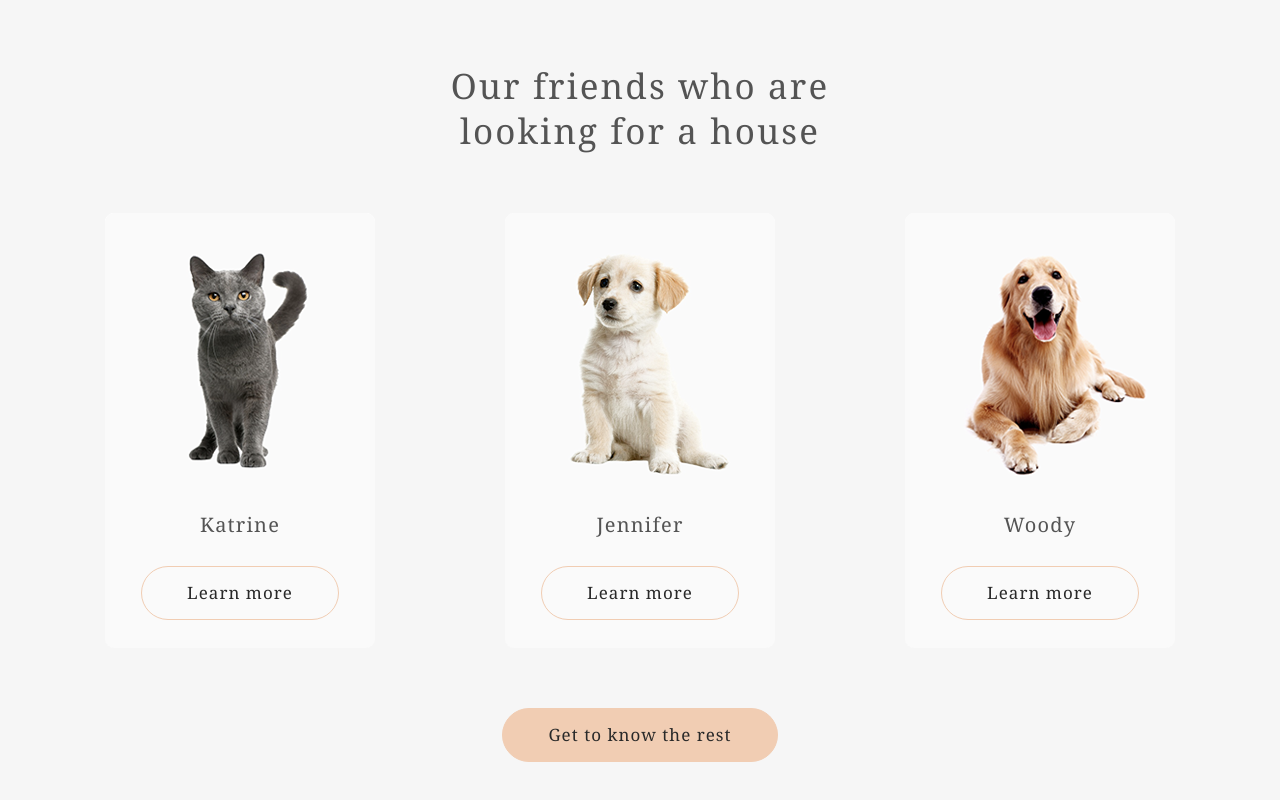
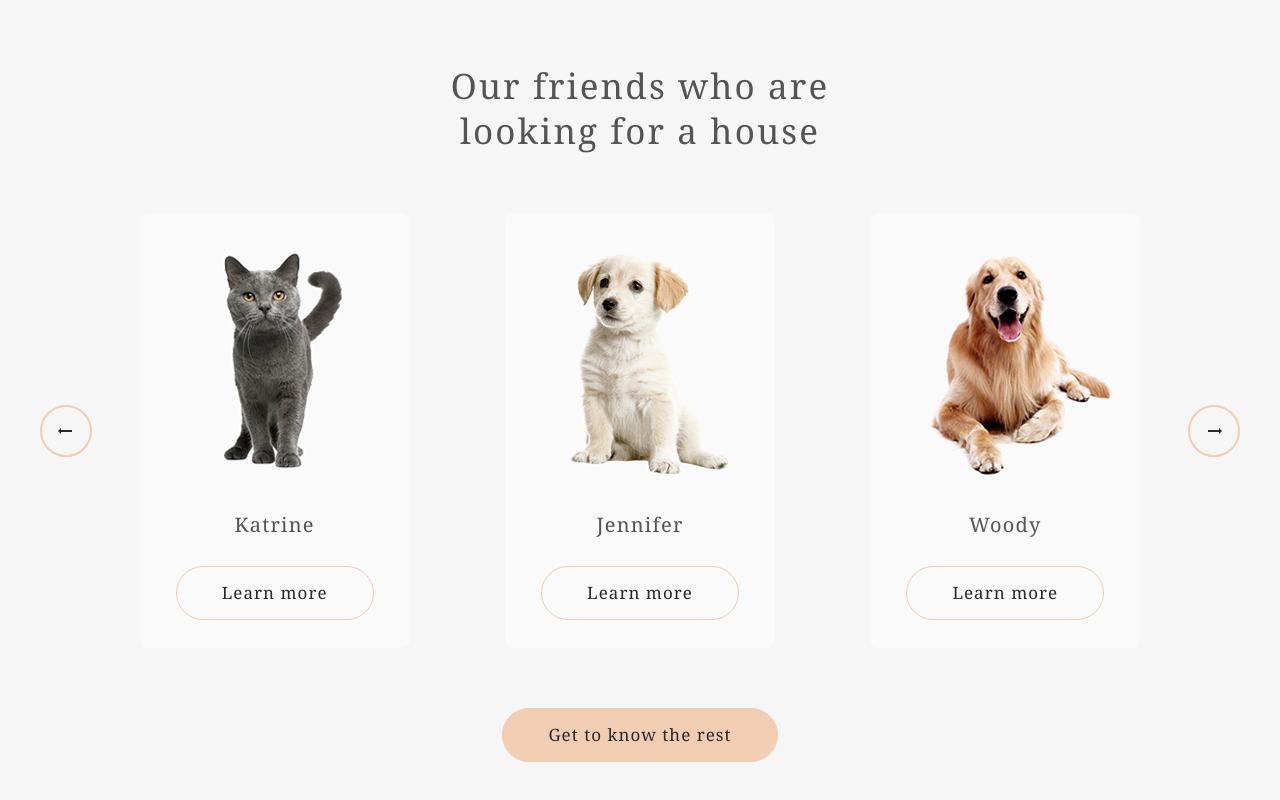
Before and after one commit to Veronchi/shelter, a plain HTML site: page index.html in a window 1280 px wide. Shown: the part 1538-2338 px from the top of the page. Drawn offline with Linux system fonts and the light colour scheme.

Commit message:
added buttons for slider

```diff
--- a/index.html
+++ b/index.html
@@ -108,10 +108,11 @@
       </div>
     </section>
 
-    <section class="slider">
+    <section class="pets">
       <div class="container">
-        <h2 class="slider__title">Our friends who are looking for a house</h2>
-        <div class="slider__inner">
+        <h2 class="pets__title">Our friends who are looking for a house</h2>
+        <div class="pets__inner">
+          <div class="slider">
             <ul class="slider__list">
               <li class="slider__item">
                 <img src="./img/./content/pets-katrine.png" alt="pets-katrine">
@@ -129,8 +130,12 @@
                 <a class="slider__link" href="#">Learn more</a>
               </li>
             </ul>
-          <div class="slider__footer">
-            <a class="slider__button" href="#">Get to know the rest</a>
+            <button class="slider__arrow slider__arrow_left">
+            </button>
+            <button class="slider__arrow slider__arrow_right"></button>
+          </div>
+          <div class="pets__footer">
+            <a class="pets__button" href="#">Get to know the rest</a>
           </div>
         </div>
       </div>
--- a/scss/style.scss
+++ b/scss/style.scss
@@ -178,12 +178,12 @@ img {
   }
 }
 
-.slider {
+.pets {
   background-color: #f6f6f6;
   padding-top: 80px;
   padding-bottom: 100px;
 
-  .slider__title {
+  &__title {
     max-width: 400px;
     text-align: center;
     margin: 0 auto;
@@ -192,7 +192,11 @@ img {
     @include title;
   }
 
-  .slider__inner {
+  &__inner {
+    .slider {
+      position: relative;
+      padding-left: 52px;
+      padding-right: 52px;
 
       .slider__list {
         list-style-type: none;
@@ -232,14 +236,51 @@ img {
         }
       }
 
-    .slider__footer {
+      .slider__arrow {
+        position: absolute;
+        background-color: transparent;
+        width: 52px;
+        height: 52px;
+        border: 2px solid #F1CDB3;
+        border-radius: 100px;
+
+        &:hover {
+          background: #FDDCC4;
+          border: 2px solid #FDDCC4;
+        }
+
+        &::after {
+          content: " ";
+          display: block;
+          background-image: url('../img/slider-arrow.svg');
+          background-repeat: no-repeat;
+          width: 16px;
+          height: 6px;
+          margin: 0 auto;
+        }
+
+        &_left {
+          left: 0;
+          top: 50%;
+          margin-top: -26px;
+        }
+
+        &_right {
+          transform: rotate(180deg);
+          right: 0;
+          top: 50%;
+          margin-top: -26px;
+        }
+      }
+    }
+  }
+
+  &__footer {
     text-align: center;
 
-      .slider__button {
+    .pets__button {
       background: #f1cdb3;
       @include button;
     }
   }
-
 }
-}
```
Also changed, not shown: css/style.css, img/slider-arrow.svg (added), 1 other file. Lines whose indentation alone changed are shown as unchanged.
